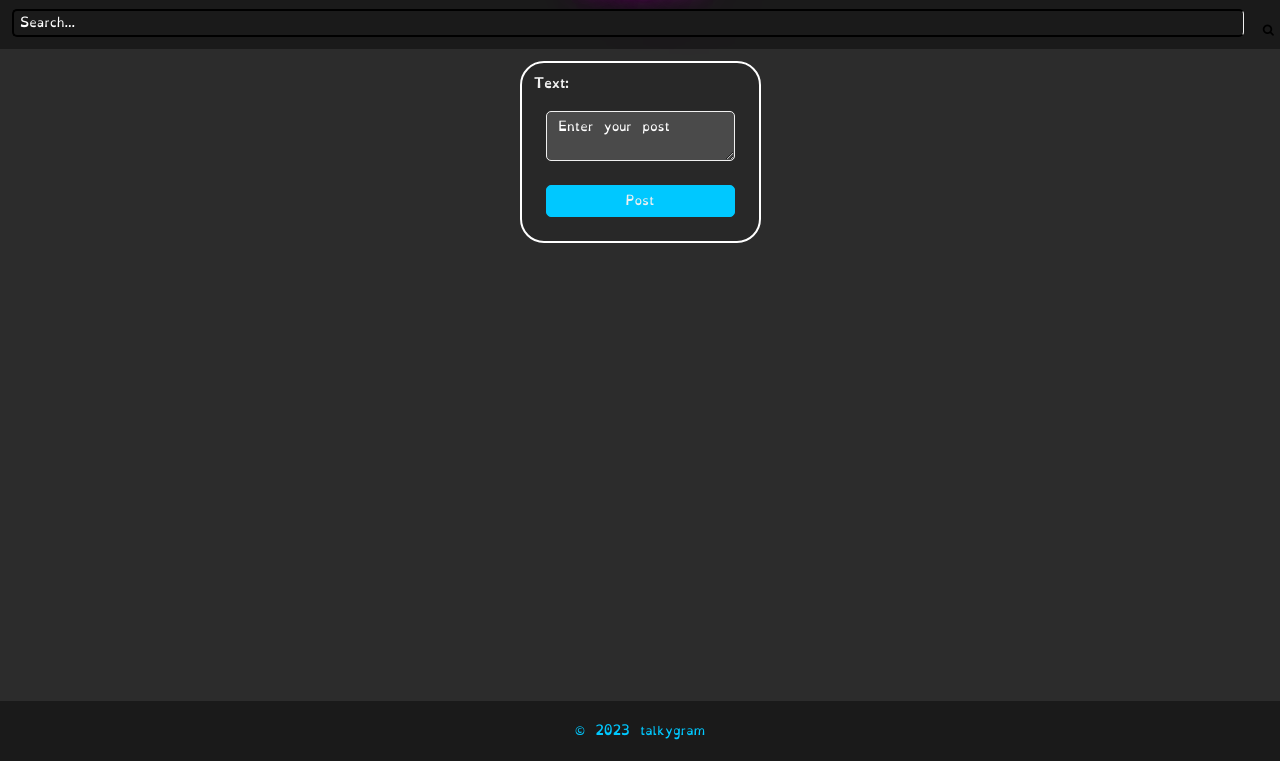
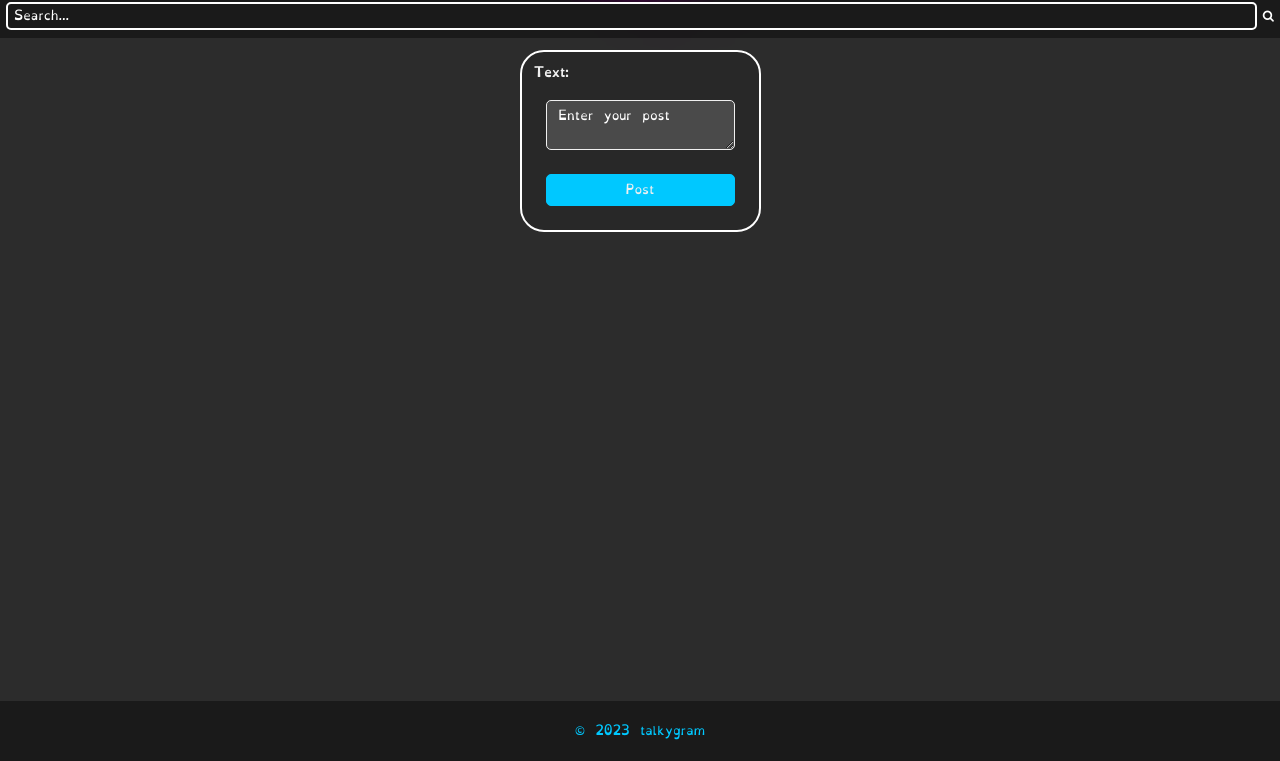
Before and after one commit to talkygram/talkygram, a website: page results.html in a window 1280 px wide. Shown: the part 39-800 px from the top of the page. Drawn offline with Linux system fonts and the light colour scheme.

Commit message:
Reformat search bar and header

```diff
--- a/results.css
+++ b/results.css
@@ -97,24 +97,25 @@ body {
 .search-bar-container {
     display: flex;
     align-items: center;
+    margin-left: 0.5rem;
+    margin-bottom: 0.25rem;
 }
 
 #search-bar {
     height: 1.5rem;
     width: 100%;
     outline: none;
-    border-top: 2px solid black;
-    border-bottom: 2px solid black;
-    border-left: 2px solid black;
+    border: 2px solid white;
     color: white;
     background-color: #1A1A1A;
     font-size: 1rem;
     padding: 1rem 0;
+    margin: 0;
+    /* margin: 0, 0, 0.5rem, 0.25rem; need some left margin and a small amount of right. need some bottom also */
     transition: all 0.3s ease-in-out;
 }
 
-.search-bar:focus {
-    width: 20rem;
+#search-bar:focus {
     background-color: #282828;
     border-color: #00C8FF;
 }
@@ -142,13 +143,11 @@ body {
     border-bottom: 2px solid black;
     border-right: 2px solid black;
     float: right;
-    height: 2rem;
-    width: 2rem;
     background-color: #1A1A1A;
     font-size: 1rem;
     border: none;
     cursor: pointer;
-    color: black;
+    color: white;
 }
 
 footer {
@@ -284,6 +283,8 @@ textarea {
     color: #f0f0f0;
 }
 
+/* Need to add the same focus effect from search bar on the textarea "enter post" container */
+
 input[type="submit"],
 #post-form button {
     margin: 1rem;
```
